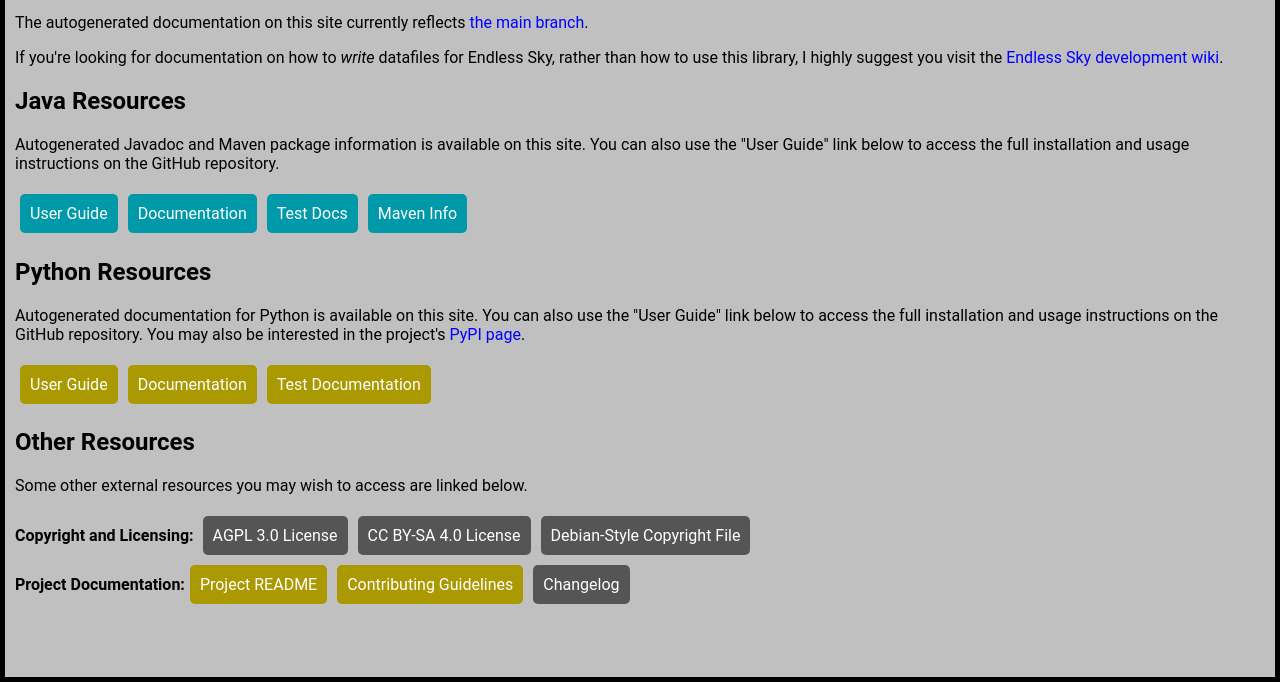
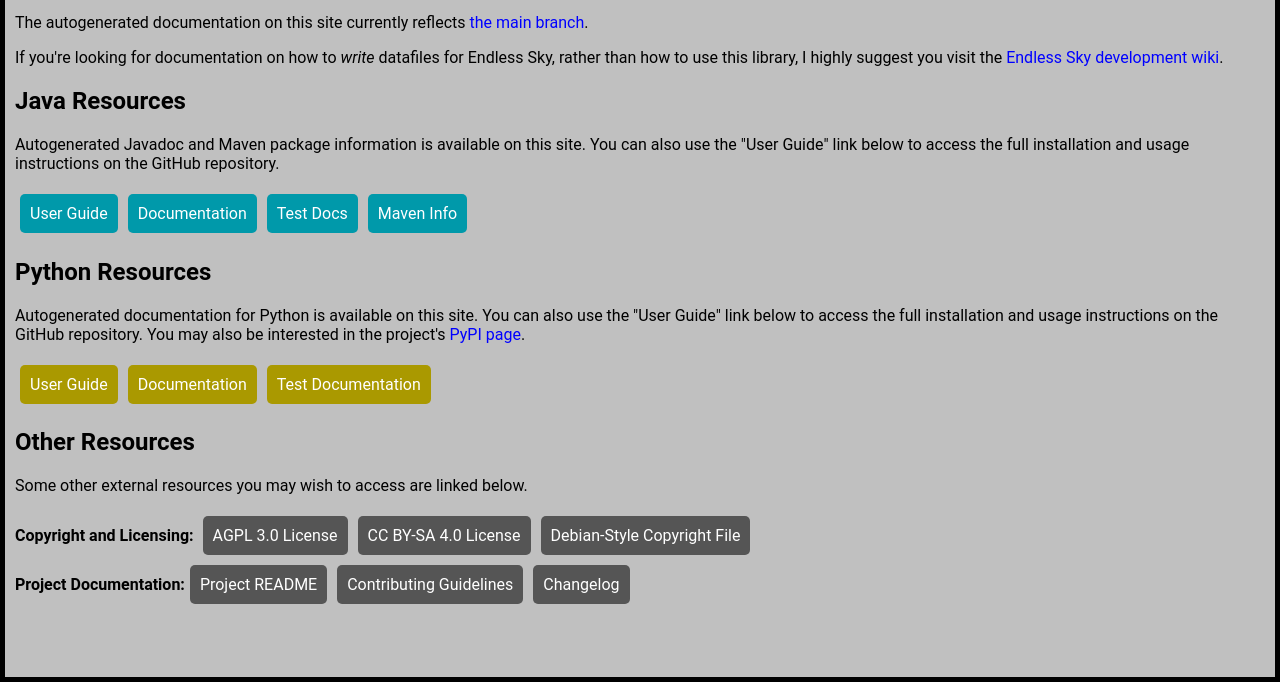
Before and after one commit to mOctave/weftspace, a plain HTML site: page site/index.html in a window 1280 px wide. Shown: the part 118-800 px from the top of the page. Drawn offline with Linux system fonts and the light colour scheme.

Commit message:
fix: Remove pythonbutton classes
Whoops

```diff
--- a/site/index.html
+++ b/site/index.html
@@ -30,6 +30,6 @@
 		<h2>Other Resources</h2>
 		<p>Some other external resources you may wish to access are linked below.</p>
 		<div><b>Copyright and Licensing:</b> <a class="linkbutton" href="https://www.gnu.org/licenses/agpl-3.0.en.html">AGPL 3.0 License</a><a class="linkbutton" href="https://creativecommons.org/licenses/by-sa/4.0/legalcode.en">CC BY-SA 4.0 License</a><a class="linkbutton" href="https://raw.githubusercontent.com/mOctave/weftspace/refs/heads/main/copyright">Debian-Style Copyright File</a></div>
-		<div><b>Project Documentation:</b><a class="linkbutton pythonbutton" href="https://github.com/mOctave/weftspace/blob/main/README.md">Project README</a><a class="linkbutton pythonbutton" href="https://github.com/mOctave/weftspace/blob/main/CONTRIBUTING.md">Contributing Guidelines</a><a class="linkbutton" href="https://raw.githubusercontent.com/mOctave/weftspace/refs/heads/main/changelog">Changelog</a></div>
+		<div><b>Project Documentation:</b><a class="linkbutton" href="https://github.com/mOctave/weftspace/blob/main/README.md">Project README</a><a class="linkbutton" href="https://github.com/mOctave/weftspace/blob/main/CONTRIBUTING.md">Contributing Guidelines</a><a class="linkbutton" href="https://raw.githubusercontent.com/mOctave/weftspace/refs/heads/main/changelog">Changelog</a></div>
 	</body>
 </html>
```
